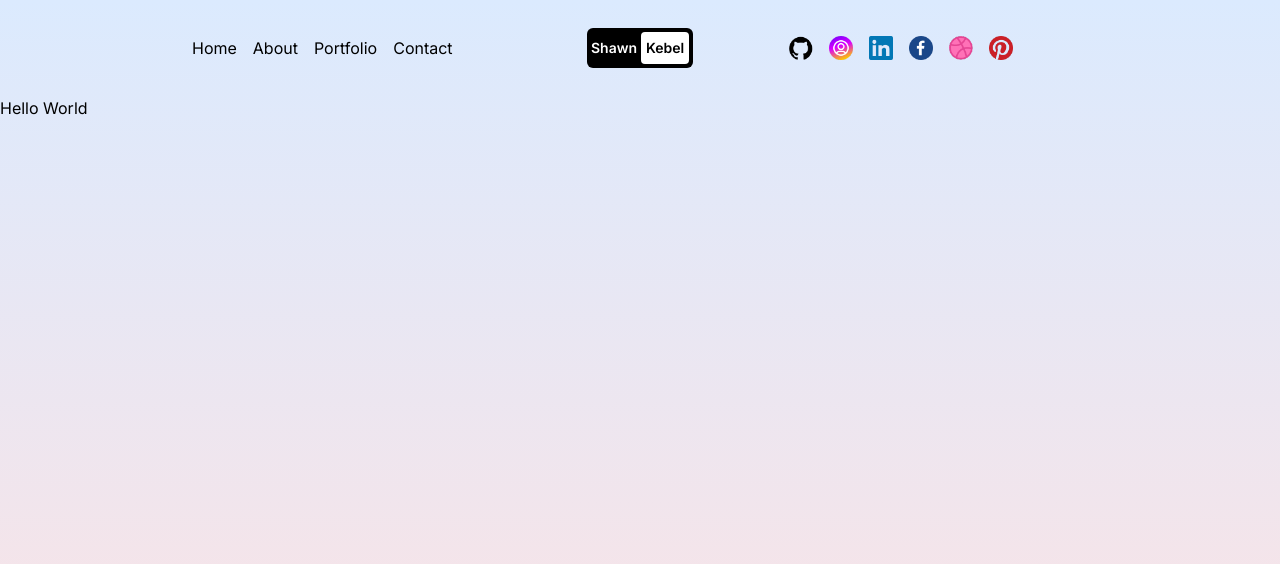
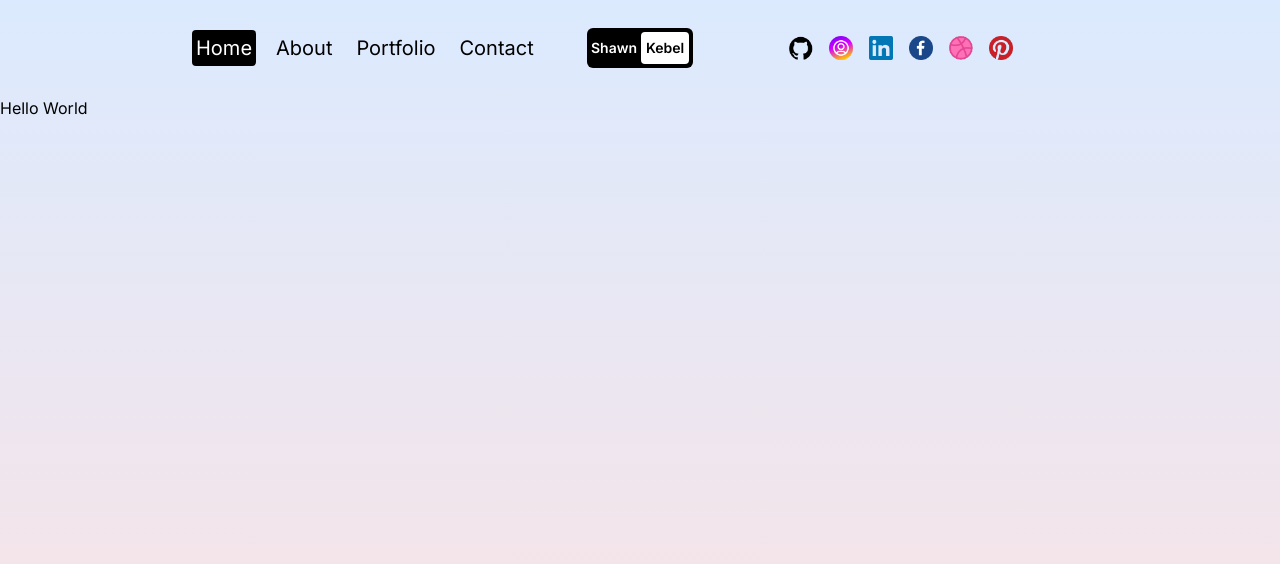
Before and after one commit to Jackal73/nextjs-personal-portfolio, a Next.js app: page / in a window 1280 px wide. Shown: the top 564 px of the page. Built offline with nearby package versions, Linux system fonts and the light colour scheme.

Commit message:
:boom: Add `NavLink component` and `finish Navbar`

```diff
--- /dev/null
+++ b/src/components/navLink.jsx
@@ -0,0 +1,20 @@
+"use client";
+
+import Link from "next/link";
+import { usePathname } from "next/navigation";
+
+const NavLink = ({ link }) => {
+  const pathName = usePathname();
+  return (
+    <Link
+      className={`rounded p-1 ${
+        pathName === link.url && "bg-black text-white"
+      }`}
+      href={link.url}
+    >
+      {link.title}
+    </Link>
+  );
+};
+
+export default NavLink;
--- a/src/components/navbar.jsx
+++ b/src/components/navbar.jsx
@@ -3,6 +3,7 @@
 import Link from "next/link";
 import { useState } from "react";
 import Image from "next/image";
+import NavLink from "./navLink";
 
 const links = [
   { url: "/", title: "Home" },
@@ -14,17 +15,15 @@
 const Navbar = () => {
   const [open, setOpen] = useState(false);
   return (
-    <div className="h-full flex items-center justify-between px-4 sm:px-8 md:px-12 lg:px-20 xl:px-48">
+    <div className="h-full flex items-center justify-between px-4 sm:px-8 md:px-12 lg:px-20 xl:px-48 text-xl">
       {/* LINKS */}
       <div className="hidden md:flex gap-4 w-1/3">
         {links.map((link) => (
-          <Link href={link.url} key={link.title}>
-            {link.title}
-          </Link>
+          <NavLink link={link} key={link.title} />
         ))}
       </div>
       {/* LOGO */}
-      <div className="md:hidden lg:flex w-1/3 justify-center">
+      <div className="md:hidden lg:flex xl:w-1/3 xl:justify-center">
         <Link
           href="/"
           className="text-sm bg-black rounded-md p-1 font-semibold flex items-center justify-center"
```
